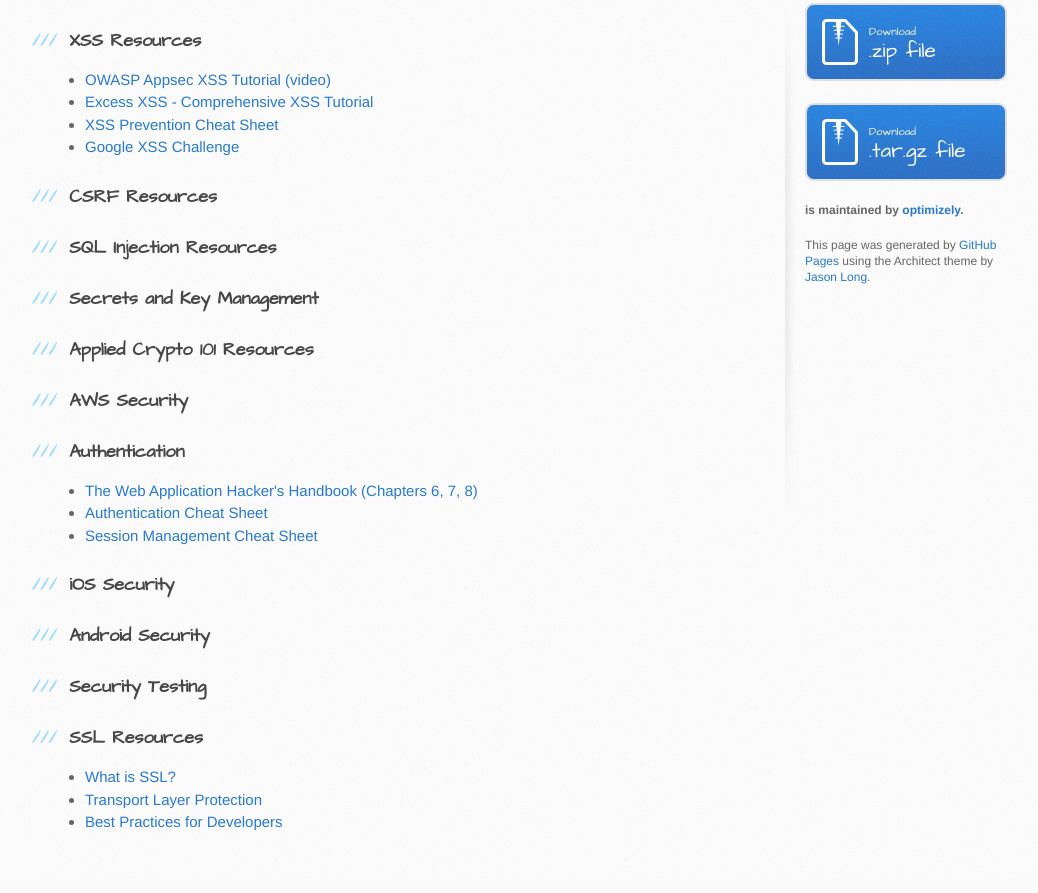
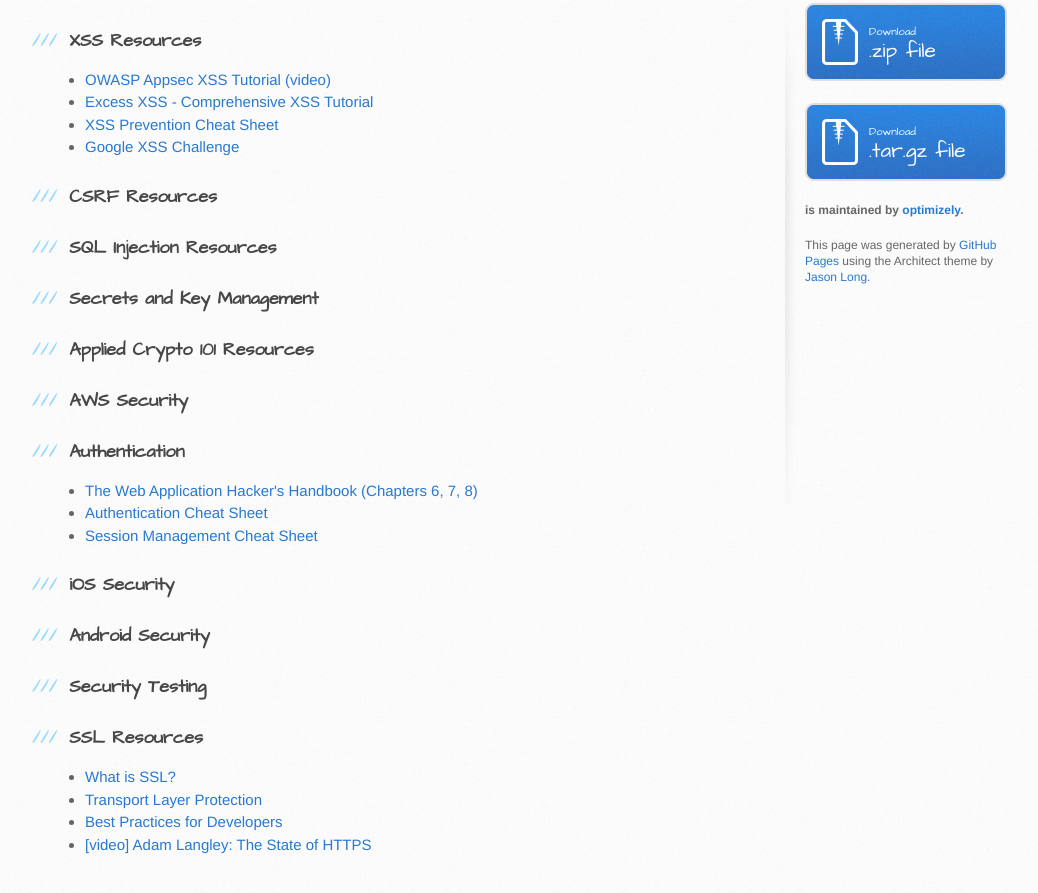
Before and after one commit to optimizely/security-education-central, a plain HTML site: page index.html in a window 1280 px wide. Shown: the part 441-1334 px from the top of the page, without its empty margins (105-1143 px from the left). Drawn offline with Linux system fonts and the light colour scheme.

Commit message:
Add adam langley HSTS etc video

```diff
--- a/index.html
+++ b/index.html
@@ -74,6 +74,7 @@
 <li><a href="https://www.golgi.io/blog/security-ssl-tls/">What is SSL?</a></li>
 <li><a href="https://www.owasp.org/index.php/Transport_Layer_Protection_Cheat_Sheet">Transport Layer Protection</a></li>
 <li><a href="https://www.symantec.com/content/en/us/enterprise/white_papers/b-ssl-for-apps-best-practices-WP_65840.en-us.pdf">Best Practices for Developers</a></li>
+<li><a href="https://www.youtube.com/watch?v=LBbCec4Bp10">[video] Adam Langley: The State of HTTPS</a></li>
 </ul>
         </section>
 
```
